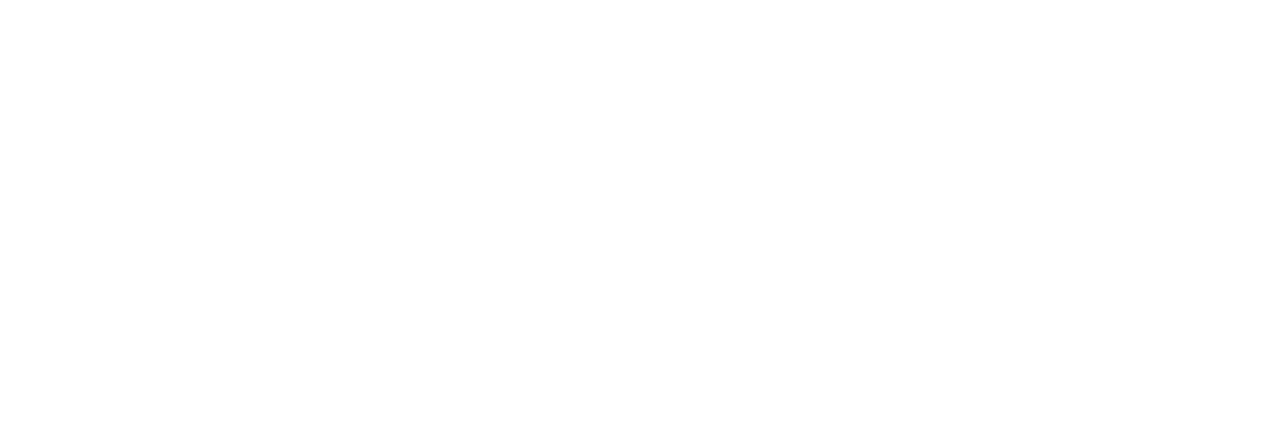
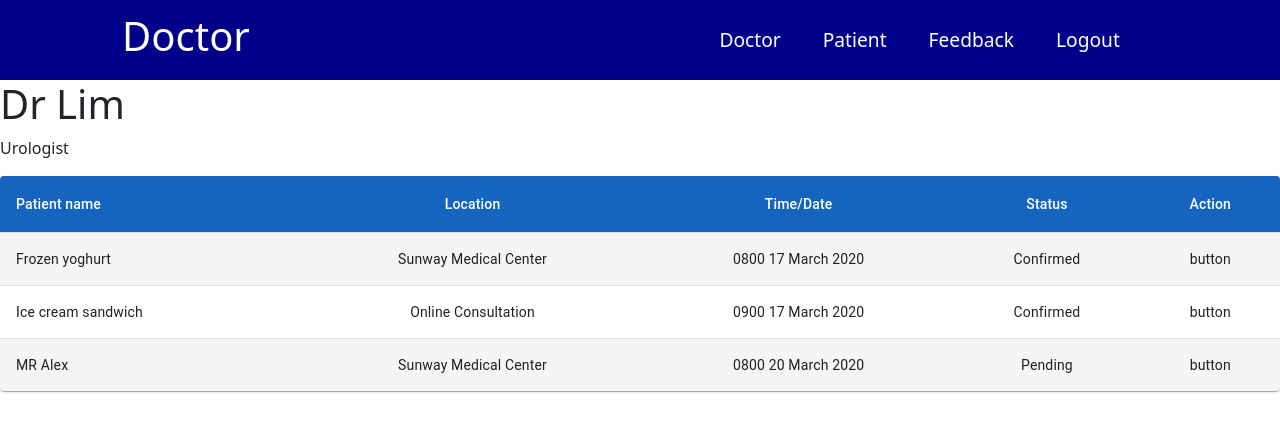
Before and after one commit to RonKu01/iwd_assignment, a React (Create React App) app: page /dashboard_doctor in a window 1280 px wide. Before the commit this address had no page. Shown: the top 432 px of the page. Built offline with nearby package versions, Linux system fonts and the light colour scheme.

Commit message:
doctor-dashboard-1303

```diff
--- a/package.json
+++ b/package.json
@@ -3,10 +3,15 @@
   "version": "0.1.0",
   "private": true,
   "dependencies": {
+    "@emotion/react": "^11.8.2",
+    "@emotion/styled": "^11.8.1",
+    "@material-ui/core": "^4.12.3",
+    "@mui/material": "^5.5.0",
     "@testing-library/jest-dom": "^5.16.2",
     "@testing-library/react": "^12.1.3",
     "@testing-library/user-event": "^13.5.0",
     "bootstrap": "^5.1.3",
+    "faker": "^6.6.6",
     "fast-json-stable-stringify": "^2.1.0",
     "generate-source-map": "^0.0.5",
     "node-sass": "^7.0.1",
@@ -47,6 +52,7 @@
     ]
   },
   "devDependencies": {
+    "@faker-js/faker": "^6.0.0-beta.0",
     "postcss": "^8.4.7",
     "postcss-loader": "^6.2.1",
     "react-router-dom": "^6.2.1",
--- a/src/App.jsx
+++ b/src/App.jsx
@@ -7,9 +7,10 @@
 import Register from "./components/Register";
 import Dashboard_Admin from "./components/dashboard/Dashboard_Admin";
 import PatientTable from "./components/admin/PatientTable";
-import Dashboard_Patient from "./components/dashboard/Dashboard_Student";
+import Dashboard_Patient from "./components/dashboard/Dashboard_Patient";
 import About from "./components/about";
 import Psychiatrist from "./components/specialism/Psychiatrist";
+import Dashboard_Doctor from './components/dashboard/Dashboard_Doctor';
 
 class App extends Component {
     render() {
@@ -21,6 +22,7 @@
                 <Route path="/about" element={<About />} />
                 <Route path="/dashboard_admin" element={<Dashboard_Admin />} />
                 <Route path="/dashboard_patient" element={<Dashboard_Patient />} />
+                <Route path="/dashboard_doctor" element={<Dashboard_Doctor />} />
                 {/*<Route path="/dashboard_doctor" element={<Dashboard_Doctor />} />*/}
                 <Route path="/psychiatrist" element={<Psychiatrist />} />
                 <Route path="/patient" element={<PatientTable />} />
--- /dev/null
+++ b/src/components/dashboard/Dashboard_Doctor.jsx
@@ -0,0 +1,21 @@
+import React from "react";
+import Navbar from "../navbar/Navbar_Doctor";
+import "./dashboard.scss";
+import MTable from "../dashboard/MTable";
+
+function Dashboard_Doctor() {
+    return (
+        <div className="body-dashboard">
+
+            <Navbar />
+
+            <main className="main">
+                <h1>Dr Lim </h1>
+                <p>Urologist</p>
+            < MTable />
+            </main>
+        </div>
+    );
+}
+
+export default Dashboard_Doctor;
--- /dev/null
+++ b/src/components/dashboard/MTable.jsx
@@ -0,0 +1,71 @@
+import * as React from 'react';
+import { styled } from '@mui/material/styles';
+import Table from '@mui/material/Table';
+import TableBody from '@mui/material/TableBody';
+import TableCell, { tableCellClasses } from '@mui/material/TableCell';
+import { TableContainer } from '@mui/material';
+import TableHead from '@mui/material/TableHead';
+import TableRow from '@mui/material/TableRow';
+import Paper from '@mui/material/Paper';
+
+const StyledTableCell = styled(TableCell)(({ theme }) => ({
+  [`&.${tableCellClasses.head}`]: {
+    backgroundColor: theme.palette.primary.dark,
+    color: theme.palette.common.white,
+    margin: 20,
+  },
+  [`&.${tableCellClasses.body}`]: {
+    fontSize: 14,
+  },
+}));
+
+const StyledTableRow = styled(TableRow)(({ theme }) => ({
+  '&:nth-of-type(odd)': {
+    backgroundColor: theme.palette.action.hover,
+  },
+  // hide last border
+  '&:last-child td, &:last-child th': {
+    border: 0,
+  },
+}));
+
+function createData(name, location, time, status, action) {
+  return { name, location, time, status, action };
+}
+
+const rows = [
+  createData('Frozen yoghurt', 'Sunway Medical Center', '0800 17 March 2020 ', 'Confirmed', 'button'),
+  createData('Ice cream sandwich', 'Online Consultation', '0900 17 March 2020 ', 'Confirmed', 'button'),
+  createData('MR Alex', 'Sunway Medical Center', '0800 20 March 2020 ', 'Pending', 'button'),
+];
+
+export default function CustomizedTables() {
+  return (
+    <TableContainer component={Paper}>
+      <Table sx={{ minWidth: 700 }} aria-label="customized table">
+        <TableHead>
+          <TableRow>
+            <StyledTableCell>Patient name</StyledTableCell>
+            <StyledTableCell align="center">Location</StyledTableCell>
+            <StyledTableCell align="center">Time/Date</StyledTableCell>
+            <StyledTableCell align="center">Status</StyledTableCell>
+            <StyledTableCell align="center">Action</StyledTableCell>
+          </TableRow>
+        </TableHead>
+        <TableBody>
+          {rows.map((row) => (
+            <StyledTableRow key={row.name}>
+              <StyledTableCell component="th" scope="row">
+                {row.name}
+              </StyledTableCell>
+              <StyledTableCell align="center">{row.location}</StyledTableCell>
+              <StyledTableCell align="center">{row.time}</StyledTableCell>
+              <StyledTableCell align="center">{row.status}</StyledTableCell>
+              <StyledTableCell align="center">{row.action}</StyledTableCell>
+            </StyledTableRow>
+          ))}
+        </TableBody>
+      </Table>
+    </TableContainer>
+  );
+}
--- /dev/null
+++ b/src/components/navbar/Navbar_Doctor.jsx
@@ -0,0 +1,34 @@
+import React, { Component } from 'react';
+import { MenuItems } from "./MenuItems_Admin";
+import './Navbar.scss';
+
+class Navbar extends Component{
+    state = { clicked: false}
+
+    handleClick = () => {
+        this.setState({clicked: !this.state.clicked})
+    }
+
+    render(){
+        return(
+            <nav className='NavbarItems'>
+                <h1 className="navbar-logo">Doctor</h1>
+                <div className='menu-icon' onClick={this.handleClick}>
+                    <i className={this.state.clicked ? 'fas fa-times' : 'fas fa-bars'}/>
+                </div>
+                <ul className={this.state.clicked ? 'nav-menu active' : 'nav-menu'}>
+                    {MenuItems.map((item, index) => {
+                        return (
+                            <li key={index}>
+                                <a className={item.cName} href={item.url}>
+                                {item.title}
+                                </a>
+                            </li>
+                        )
+                    })}
+                </ul>
+            </nav>
+        )
+    }
+}
+export default Navbar
```
Also changed, not shown: src/components/navbar/MenuItems_Doctor.jsx (added, +22 -0 lines), src/components/dashboard/Dashboard_Patient.jsx (renamed from src/components/dashboard/Dashboard_Student.jsx), 1 other file (tests, documents, lock files or other folders).
